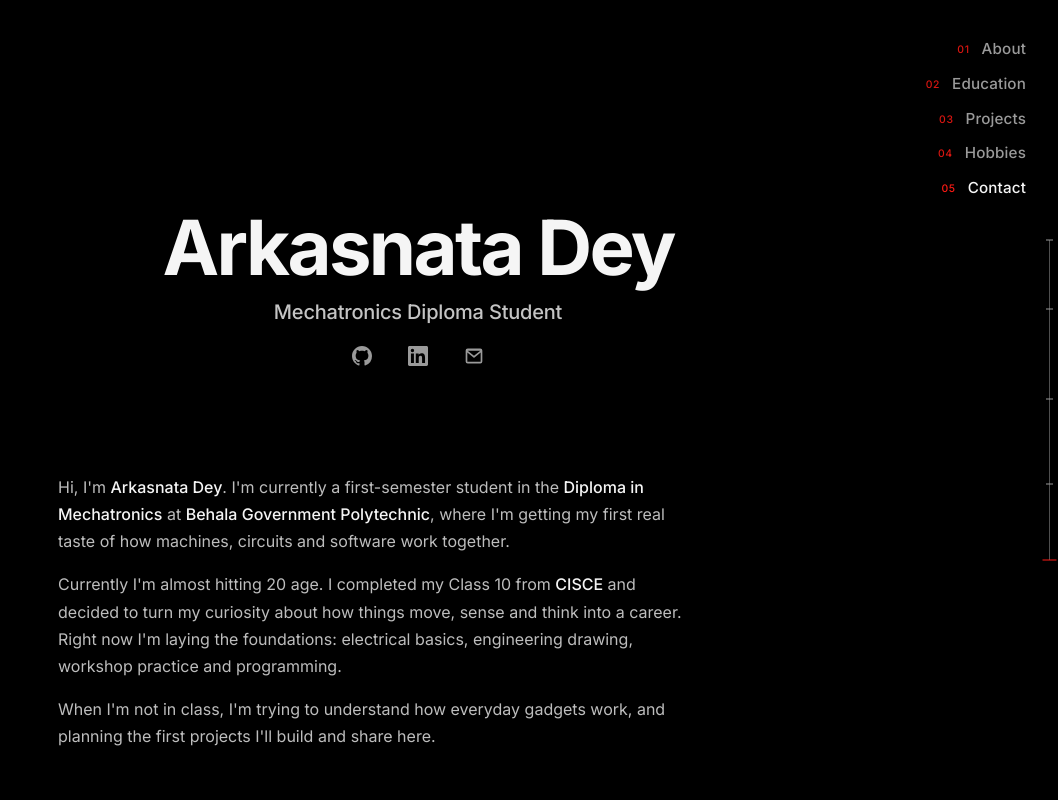
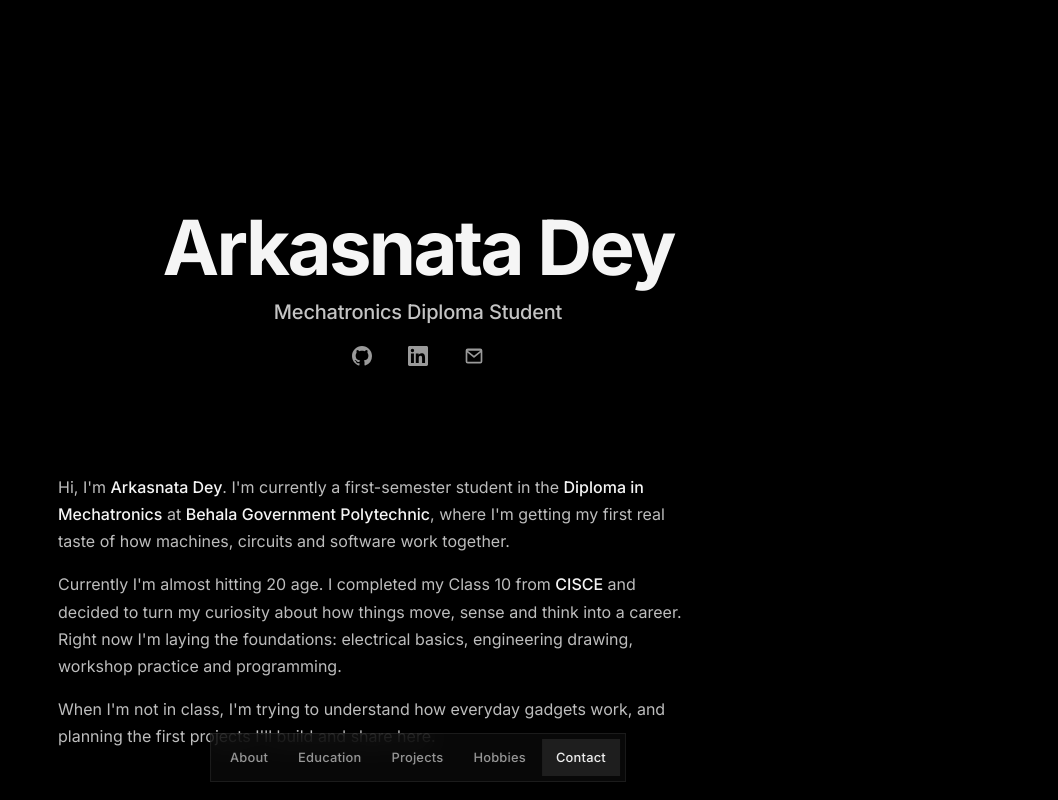
Before and after one commit to arkasnata/arkasnata.github.io, a plain HTML site: page index.html in a window 1280 px wide. Shown: the top 800 px of the page, without its empty margins (222-1280 px from the left). Drawn offline with Linux system fonts and the light colour scheme.

Commit message:
Add files via upload

```diff
--- a/index.html
+++ b/index.html
@@ -137,123 +137,81 @@
       }
     }
 
-    .rail {
-      --rail-w: 1px;
-      --tick-w: 7px;
+    body {
+      padding-bottom: 96px;
+    }
+
+    .dock {
       position: fixed;
       z-index: 50;
-      right: max(24px, env(safe-area-inset-right, 0px));
-      top: 31vh;
-      bottom: 29vh;
-      width: 28px;
+      left: 50%;
+      bottom: max(18px, env(safe-area-inset-bottom, 0px));
+      transform: translateX(-50%);
+      max-width: calc(100vw - 16px);
+    }
+
+    .dock-pill {
+      position: relative;
+      display: flex;
+      gap: 2px;
+      padding: 5px;
+      border-radius: 0;
+      background: rgba(12, 12, 12, .72);
+      -webkit-backdrop-filter: blur(14px);
+      backdrop-filter: blur(14px);
+      border: 1px solid rgba(255, 255, 255, .08);
+      overflow: hidden;
+    }
+
+    .dock a {
+      position: relative;
+      z-index: 1;
+      display: block;
+      padding: 9px 14px;
+      border-radius: 0;
+      font-size: .8rem;
+      font-weight: 500;
+      letter-spacing: .02em;
+      white-space: nowrap;
+      color: var(--gray);
+      transition: color .25s ease;
+    }
+
+    .dock a:hover,
+    .dock a.active {
+      color: var(--white);
+    }
+
+    .dock-ind {
+      position: absolute;
+      top: 5px;
+      bottom: 5px;
+      left: 0;
+      width: 0;
+      border-radius: 0;
+      background: rgba(255, 255, 255, .09);
+      opacity: 0;
+      transition: transform .35s cubic-bezier(.3, .9, .3, 1), width .35s cubic-bezier(.3, .9, .3, 1), opacity .2s;
       pointer-events: none;
     }
 
-    .rail-track {
+    .dock-fill {
       position: absolute;
+      left: 0;
       right: 0;
-      top: 0;
       bottom: 0;
-      width: var(--rail-w);
-      background: rgba(143, 143, 143, .55);
-    }
-
-    .rail-fill {
-      position: absolute;
-      right: 0;
-      top: 0;
-      bottom: 0;
-      width: var(--rail-w);
+      height: 2px;
       background: var(--red);
-      transform: scaleY(0);
-      transform-origin: top;
-    }
-
-    .hero>.rail {
-      position: fixed;
-      z-index: 50;
-    }
-
-    .rail a {
-      position: absolute;
-      right: calc(var(--rail-w) / 2 - var(--tick-w) / 2);
-      top: var(--y, 0%);
-      transform: translateY(-50%);
-      display: flex;
-      align-items: center;
-      gap: 14px;
-      padding: 10px 0;
-      pointer-events: auto;
-      font-size: .7rem;
-      letter-spacing: .04em;
-      color: var(--gray);
-    }
-
-    .rail a::after {
-      content: "";
-      width: var(--tick-w);
-      height: var(--rail-w);
-      background: var(--gray);
-      transform-origin: center;
-      transition: transform .25s ease, background .25s ease;
-    }
-
-    .rail .lbl {
-      white-space: nowrap;
-      opacity: 0;
-      transform: translateX(6px);
-      transition: opacity .25s ease, transform .25s ease, color .15s;
-    }
-
-    .rail .lbl b {
-      margin-right: 6px;
-      font-weight: 500;
-    }
-
-    .rail a:hover .lbl,
-    .rail a.active .lbl {
-      opacity: 1;
-      transform: none;
-      color: var(--white);
-    }
-
-    .rail a.active::after {
-      transform: scaleX(2);
-      background: var(--red);
-    }
-
-    @media (hover: none),
-    (max-width: 639px) {
-      .rail {
-        right: 8px;
-        width: 18px;
-      }
-
-      .rail .lbl {
-        display: none;
-      }
-    }
-
-    .nav-list {
-      display: none;
-    }
-
-    .nav-stack {
-      display: flex;
-      flex-direction: column;
-      align-items: flex-start;
-      width: max-content;
-      max-width: 100%;
-    }
-
-    .nav-list a .n {
-      color: var(--red);
-      opacity: .85;
-    }
-
-    .nav-list a:hover .n,
-    .nav-list a.active .n {
-      opacity: 1;
+      transform: scaleX(0);
+      transform-origin: left;
+      pointer-events: none;
+    }
+
+    @media (max-width: 480px) {
+      .dock a {
+        padding: 8px 10px;
+        font-size: .72rem;
+      }
     }
 
     main {
@@ -839,66 +797,6 @@
       .topfade {
         display: none;
       }
-
-      .side {
-        display: contents;
-      }
-
-      .nav-stack {
-        position: fixed;
-        z-index: 50;
-        top: 32px;
-        right: max(32px, env(safe-area-inset-right, 0px));
-        align-items: flex-end;
-      }
-
-      .nav-list {
-        display: flex;
-        flex-direction: column;
-        align-items: flex-end;
-        width: max-content;
-        max-width: 100%;
-        margin: 0;
-        padding: 0;
-        position: relative;
-        z-index: 1;
-      }
-
-      .nav-list li {
-        text-align: right;
-      }
-
-      .nav-list a {
-        display: inline-block;
-        padding: 6px 0;
-        font-size: .95rem;
-        font-weight: 500;
-        letter-spacing: .01em;
-        text-align: right;
-        color: var(--gray);
-        transition: color .25s ease;
-      }
-
-      .nav-list a .n {
-        margin-right: 12px;
-        font-size: .65rem;
-        font-weight: 500;
-        letter-spacing: .06em;
-        vertical-align: middle;
-        transition: opacity .25s ease;
-      }
-
-      .nav-list a:hover,
-      .nav-list a.active {
-        color: var(--white);
-      }
-
-      .side .rail {
-        top: 50%;
-        bottom: auto;
-        height: clamp(150px, 40vh, 360px);
-        transform: translateY(-50%);
-      }
     }
 
     @media (prefers-reduced-motion: reduce) {
@@ -906,8 +804,8 @@
         scroll-behavior: auto;
       }
 
-      .rail .lbl,
-      .rail a::after,
+      .dock a,
+      .dock-ind,
       .t-details,
       .t-more .ico::before,
       .t-more .ico::after {
@@ -936,28 +834,17 @@
 
   <canvas class="stars" id="stars" aria-hidden="true"></canvas>
 
-  <aside class="side">
-    <div class="nav-stack">
-      <ul class="nav-list reveal" id="navList" aria-label="Sections">
-        <li><a href="#about"><span class="n">01</span>About</a></li>
-        <li><a href="#education"><span class="n">02</span>Education</a></li>
-        <li><a href="#projects"><span class="n">03</span>Projects</a></li>
-        <li><a href="#hobbies"><span class="n">04</span>Hobbies</a></li>
-        <li><a href="#contact"><span class="n">05</span>Contact</a></li>
-      </ul>
+  <nav class="dock" id="dock" aria-label="Sections">
+    <div class="dock-pill">
+      <span class="dock-ind" id="dockInd" aria-hidden="true"></span>
+      <a href="#about">About</a>
+      <a href="#education">Education</a>
+      <a href="#projects">Projects</a>
+      <a href="#hobbies">Hobbies</a>
+      <a href="#contact">Contact</a>
+      <span class="dock-fill" id="dockFill" aria-hidden="true"></span>
     </div>
-
-    <nav class="rail" id="rail" aria-label="Page sections">
-      <div class="rail-track">
-        <div class="rail-fill" id="railFill"></div>
-      </div>
-      <a href="#about"><span class="lbl"><b>01</b> About</span></a>
-      <a href="#education"><span class="lbl"><b>02</b> Education</span></a>
-      <a href="#projects"><span class="lbl"><b>03</b> Projects</span></a>
-      <a href="#hobbies"><span class="lbl"><b>04</b> Hobbies</span></a>
-      <a href="#contact"><span class="lbl"><b>05</b> Contact</span></a>
-    </nav>
-  </aside>
+  </nav>
 
   <h1 class="brand" id="brand"><a href="#top"><span class="name"><span class="fx-w fx-i" style="--i:0">Arkasnata</span>
         <span class="fx-w fx-i" style="--i:1">Dey</span></span></a></h1>
@@ -1240,38 +1127,43 @@
     const finePointer = window.matchMedia('(hover: hover) and (pointer: fine)').matches;
     const root = document.documentElement;
 
-    const railFill = document.getElementById('railFill');
-    const links = [...document.querySelectorAll('.rail a')];
-    const navListLinks = [...document.querySelectorAll('#navList a')];
+    const dock = document.getElementById('dock');
+    const dockFill = document.getElementById('dockFill');
+    const dockInd = document.getElementById('dockInd');
+    const links = [...dock.querySelectorAll('a')];
     const sections = links.map(a => document.querySelector(a.getAttribute('href')));
 
-    let railStart = 0, railEnd = 1, docHeight = 0;
+    let docHeight = 0;
     let contentTops = [], active = -1, ticking = false, resizeTimer = 0;
+
+    function moveInd() {
+      if (active < 0) return;
+      const a = links[active];
+      dockInd.style.width = a.offsetWidth + 'px';
+      dockInd.style.transform = 'translateX(' + a.offsetLeft + 'px)';
+      dockInd.style.opacity = 1;
+    }
 
     function layoutRail() {
       docHeight = root.scrollHeight;
       contentTops = sections.map(s => (s.firstElementChild || s).offsetTop);
-      const max = docHeight - window.innerHeight;
-      const tops = sections.map(s => Math.min(max, Math.max(0, s.offsetTop - 56)));
-      railStart = tops[0];
-      railEnd = Math.max(tops[tops.length - 1], railStart + 1);
-      tops.forEach((t, i) => {
-        const y = (t - railStart) / (railEnd - railStart);
-        links[i].style.setProperty('--y', (y * 100).toFixed(2) + '%');
-      });
+      moveInd();
     }
 
     function setActive(i) {
       if (i === active) return;
       active = i;
-      links.forEach((a, n) => a.classList.toggle('active', n === i));
-      navListLinks.forEach((a, n) => a.classList.toggle('active', n === i));
+      links.forEach((a, n) => {
+        a.classList.toggle('active', n === i);
+        if (n === i) a.setAttribute('aria-current', 'true'); else a.removeAttribute('aria-current');
+      });
+      moveInd();
     }
 
     function update() {
       ticking = false;
-      const p = Math.min(1, Math.max(0, (window.scrollY - railStart) / (railEnd - railStart)));
-      railFill.style.transform = 'scaleY(' + p + ')';
+      const p = Math.min(1, Math.max(0, window.scrollY / Math.max(1, docHeight - window.innerHeight)));
+      dockFill.style.transform = 'scaleX(' + p + ')';
       updateBrand();
       const atBottom = window.innerHeight + window.scrollY >= docHeight - 4;
       const line = window.scrollY + window.innerHeight * 0.4;
@@ -1417,7 +1309,7 @@
       const ctx = canvas.getContext('2d');
 
       const MAX = 3200, MAX_DUST = 12000;
-      const STAR_AREA = 650; // ~1 star per this many px² of viewport (lower = denser)
+      const STAR_AREA = 650;
       const PALETTE = ['#ffffff', '#fff1d6', '#d6e4ff'];
       const clamp01 = v => Math.min(1, Math.max(0, v));
 
@@ -1464,12 +1356,7 @@
         const w = Math.ceil(Math.max(a.right, b.right) - left + pad);
         const h = Math.ceil(Math.max(a.bottom, b.bottom) - top + pad);
         if (w < 4 || h < 4) return;
-        // The words and icons slide in with a CSS transform animation. Measuring them mid-slide bakes
-        // that offset into the canvas copy, and heroKey can't notice (it only sees the h2/ul boxes,
-        // which don't animate), so later rebuilds would be skipped. Wait until the intro has finished.
         if (title.getAnimations({ subtree: true }).length || socials.getAnimations({ subtree: true }).length) return;
-        // Skip only if the hero hasn't moved or changed size (sub-pixel tolerance, so smooth-scroll
-        // fractions can't trigger endless rebuilds). Anything bigger means the canvas copy is stale.
         const sig = { sk, x: left, y: top + sy, w, h };
         if (heroSig && heroSig.sk === sk && Math.abs(heroSig.x - sig.x) < 0.75 &&
           Math.abs(heroSig.y - sig.y) < 0.75 && heroSig.w === w && heroSig.h === h) return;
@@ -1487,8 +1374,6 @@
           const r = sp.getBoundingClientRect(), cs = getComputedStyle(sp);
           o.font = cs.fontWeight + ' ' + cs.fontSize + ' ' + cs.fontFamily;
           try { o.letterSpacing = cs.letterSpacing; } catch (e) { }
-          // Place the baseline exactly where the browser does: the font's content area (ascent + descent)
-          // is centred inside the line box. 'middle' baseline is off by ~1px, which showed up as a jump.
           const m = o.measureText('Hg');
           const fa = m.fontBoundingBoxAscent, fd = m.fontBoundingBoxDescent;
           const base = (fa !== undefined && fd !== undefined)
@@ -1515,7 +1400,6 @@
           for (let x = 0; x < oc.width; x++) {
             if (data[(y * oc.width + x) * 4 + 3] > 120) {
               const cy = y / S + top;
-              // brightness of the real text on screen: title #c4c4c4, icons #9a9a9a
               pts.push(x / S + left, cy + sy, cy >= b.top ? 0.6 : 0.77);
             }
           }
@@ -1523,8 +1407,6 @@
 
         const total = pts.length / 3;
         const P = Math.min(total, MAX_DUST);
-        // Star count scales with the screen, laid out on a jittered grid so every region
-        // gets stars (no random clumps or bald patches).
         const target = Math.min(MAX, Math.max(450, vw * vh / STAR_AREA));
         const cols = Math.max(1, Math.round(Math.sqrt(target * vw / vh)));
         const rows = Math.max(1, Math.round(target / cols));
@@ -1542,16 +1424,13 @@
           const k = idx[i];
           const home = { hx: pts[k * 3], hy: pts[k * 3 + 1], ha: pts[k * 3 + 2] };
           if (i < n) {
-            // these become the real background stars
             parts.push(Object.assign(home, seeds[i], { star: true }));
           } else {
-            // the rest of the text's "matter": peels off and fades out as it drifts
             parts.push(Object.assign(home, {
               star: false, r: sr(), ang: sr() * 6.283, dist: 10 + sr() * 34
             }));
           }
         }
-        // spread the stars evenly: one per grid cell, jittered inside it
         const order = Array.from({ length: cells }, (_, i) => i);
         for (let i = cells - 1; i > 0; i--) {
           const j = Math.floor(sr() * (i + 1));
@@ -1566,10 +1445,6 @@
         }
       }
 
-      // Hard swap, no crossfade: the real text is hidden in exactly the frames in which the canvas copy
-      // is drawn (q > SHOW), so the two are never on screen together and can never read as a second copy.
-      // Don't swap on the first pixel of scroll: keep the real text until the dispersal is about to begin
-      // (particles start moving at q = S0 = 0.08), so tiny scrolls near the top never swap at all.
       const SHOW = 0.075;
       let domHidden = null;
       function applyDom(qq) {
@@ -1582,20 +1457,14 @@
         socials.style.pointerEvents = hide ? 'none' : '';
       }
 
-      // ---- Content-aware fade --------------------------------------------------------------------
-      // Stars near any piece of real content (text, tags, buttons, links, nav, name) dim out so they
-      // never sit behind it. Each star eases toward its target, so stars drift back in smoothly
-      // when the content scrolls away. Tweak these three numbers to taste.
-      const FADE_PAD = 1;       // px around content where stars are fully hidden
-      const FADE_FEATHER = 5;  // px over which stars fade back in (the soft edge)
-      const FADE_FLOOR = 0.0;   // 0 = fully hidden behind content, 0.2 = faint ghost stars remain
-      const FADE_SPEED = 5;     // higher = quicker fade in/out
-
-      // Text is measured line by line (so stars fill the ragged edges and gaps beside it);
-      // buttons, tags, rows etc. use their whole box.
-      const TEXT_SEL = ['section p', '.t-date', '.t-item h3', 'footer.foot p'];
+      const FADE_PAD = 1;
+      const FADE_FEATHER = 5;
+      const FADE_FLOOR = 0.0;
+      const FADE_SPEED = 5;
+
+      const TEXT_SEL = ['section p', '.t-date', '.t-item h3', 'footer.foot p', '.contact-list .k', '.contact-list .v'];
       const BOX_SEL = ['.t-more', '.t-details', '.tags li', '.resume-link', '.contact-mail',
-        '.contact-list li', '.nav-list a', '#brand'];
+        '.dock-pill', '#brand'];
       const mk = (sel, text) => [...document.querySelectorAll(sel.join(','))]
         .map(el => ({ el, text, rv: el.closest('.reveal') }));
       const zoneEls = mk(TEXT_SEL, true).concat(mk(BOX_SEL, false));
@@ -1617,7 +1486,6 @@
         zoneN = 0;
         for (let i = 0; i < zoneEls.length; i++) {
           const z = zoneEls[i];
-          // content that hasn't faded in yet shouldn't clear stars
           if (z.rv && !z.rv.classList.contains('in')) continue;
           if (z.text) {
             const box = z.el.getBoundingClientRect();
@@ -1655,7 +1523,6 @@
           const hy = p.hy - sy;
 
           if (e === 0) {
-            // still part of the text: drawn in one batch, same brightness as the real text
             if (hy < -2 || hy > vh + 2) continue;
             (p.ha > 0.7 ? rest1 : rest2).rect(p.hx - hs / 2, hy - hs / 2, hs, hs);
             continue;
@@ -1675,7 +1542,6 @@
             const aStar = (p.base + (1 - p.base) * tw * tw) * 0.9;
             a = (p.ha + (aStar - p.ha) * e) * vis;
             sz = hs + (p.size - hs) * e;
-            // fade around real content (scaled by e so the text-to-star dispersal is untouched)
             const ft = fadeAt(x, y);
             if (p.fv === undefined || reduceMotion) p.fv = ft;
             else p.fv += (ft - p.fv) * (1 - Math.exp(-dt * FADE_SPEED));
@@ -1716,11 +1582,9 @@
         q = reduceMotion ? target : q + (target - q) * (1 - Math.exp(-dt * 7));
         if (Math.abs(target - q) < 0.0005) q = target;
 
-        // While the real text is still showing, make sure the canvas copy matches where it really is
-        // (fonts, layout or the intro animation may have settled after the last build). Cheap no-op if so.
         if (q <= SHOW) build();
 
-        const drawCopy = parts.length > 0 && q > SHOW; // never hide the real text without its copy
+        const drawCopy = parts.length > 0 && q > SHOW;
         applyDom(drawCopy ? q : 0);
         ctx.setTransform(dpr, 0, 0, dpr, 0, 0);
         ctx.clearRect(0, 0, vw, vh);
@@ -1745,7 +1609,6 @@
       window.addEventListener('load', rebuild);
       if (document.fonts && document.fonts.ready) document.fonts.ready.then(rebuild);
       setTimeout(rebuild, 2300);
-      // build the canvas copy as soon as the intro animation is done
       Promise.all(
         [...title.getAnimations({ subtree: true }), ...socials.getAnimations({ subtree: true })]
           .map(an => an.finished.catch(() => { }))
```
